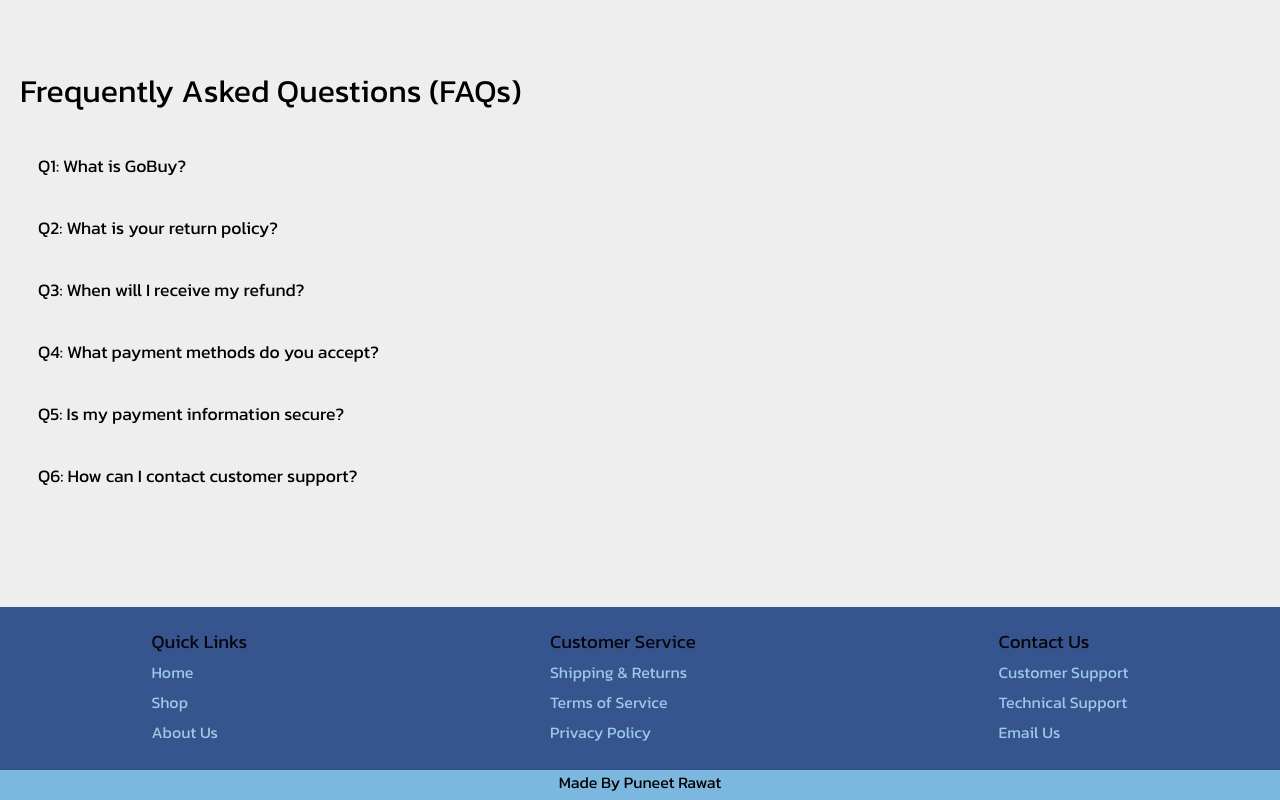
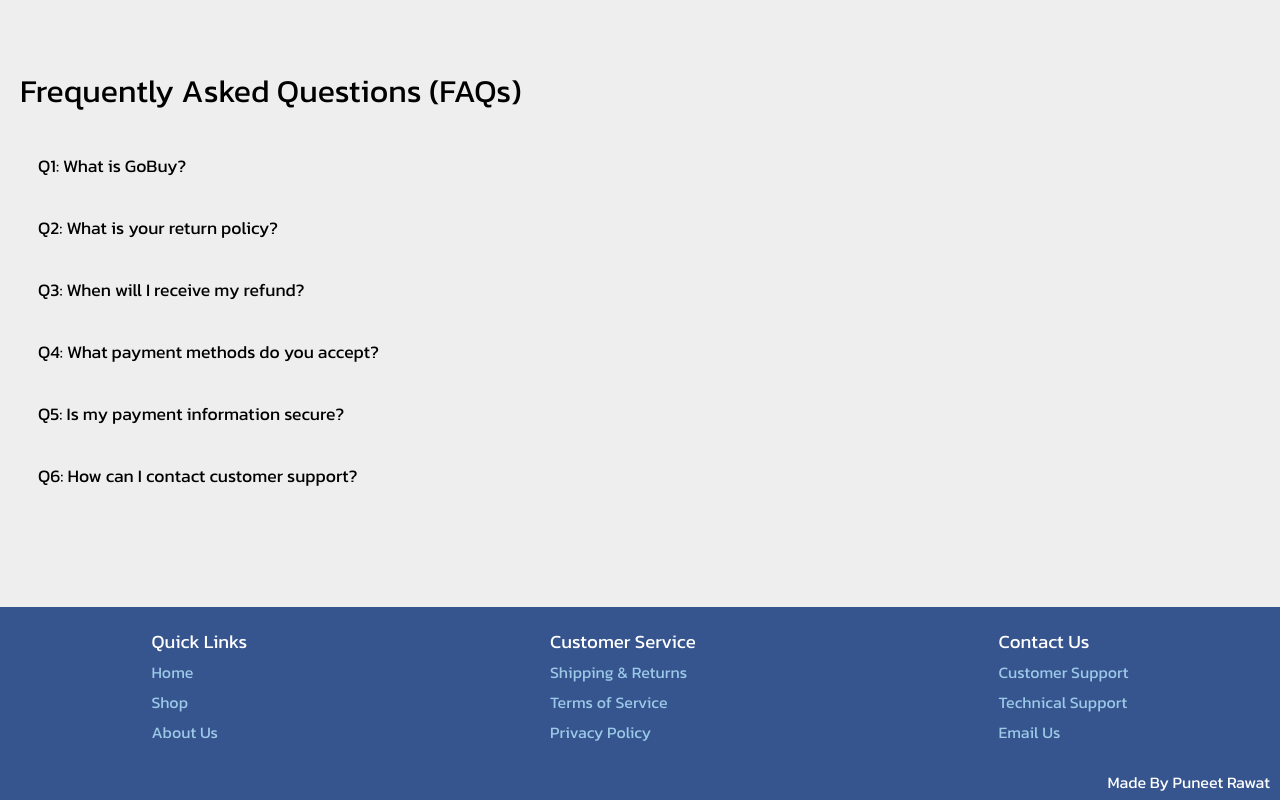
Before and after one commit to PuneetRawatFL/project-ecommerce-gobuy, a plain HTML site: page index.html in a window 1280 px wide. Shown: the part 1487-2287 px from the top of the page. Drawn offline with Linux system fonts and the light colour scheme; no server answers.

Commit message:
feedback changes

```diff
--- a/homeScript.js
+++ b/homeScript.js
@@ -19,7 +19,7 @@
 const nextBtn = document.querySelector(".next-btn");
 
 let index = 0;
-
+//carous
 function showNext() {
     if (index < carouselItems.length - 4) {
         index++;
--- a/style.css
+++ b/style.css
@@ -223,7 +223,7 @@
     align-items: center;
 }
 .footer-links h3 {
-    color: #08070d;
+    color: white;
 }
 .footer-links ul {
     margin-top: 5px;
@@ -238,9 +238,15 @@
 }
 .nameTag {
     height: 30px;
+    color: white;
     width: 100%;
     margin-top: 20px;
     margin-bottom: 0%;
-    background-color: #7cb7df;
-    text-align: center;
+    background-color: #36558f;
+    text-align: right;
+    /* padding-right: 20px; */
 }
+
+.nameTag p {
+    margin-right: 10px;
+}
--- a/style1.css
+++ b/style1.css
@@ -256,12 +256,13 @@
     width: 0;
     height: 100%;
     /* background: #6daedb; */
-    background: #71a9f7;
+    background: #36558f;
     z-index: -1;
     transition: 0.5s;
 }
 .product-listing .product-item .addButton:hover::before {
     width: 100%;
+    color: white;
 }
 
 /* footer style */
```
